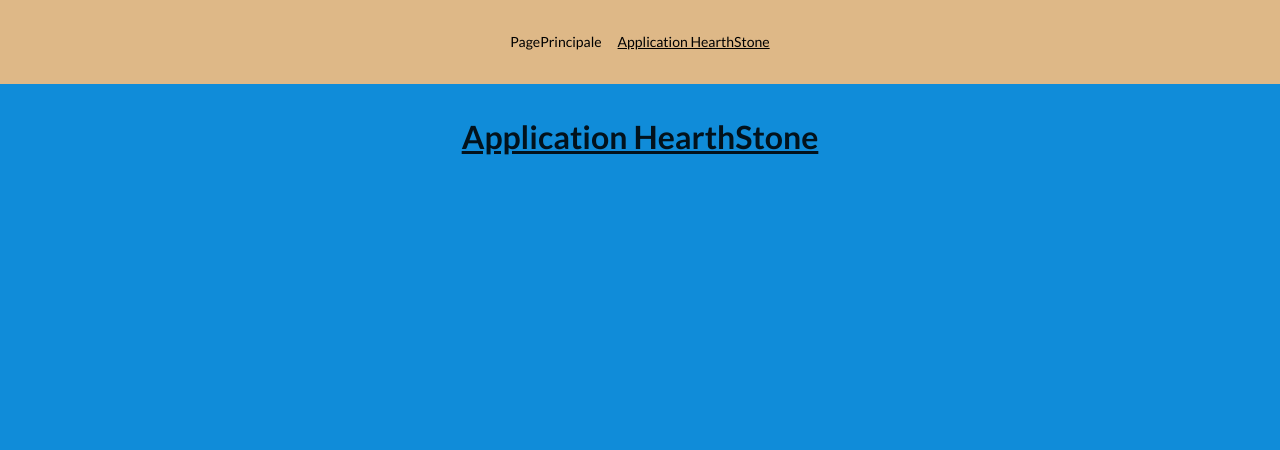
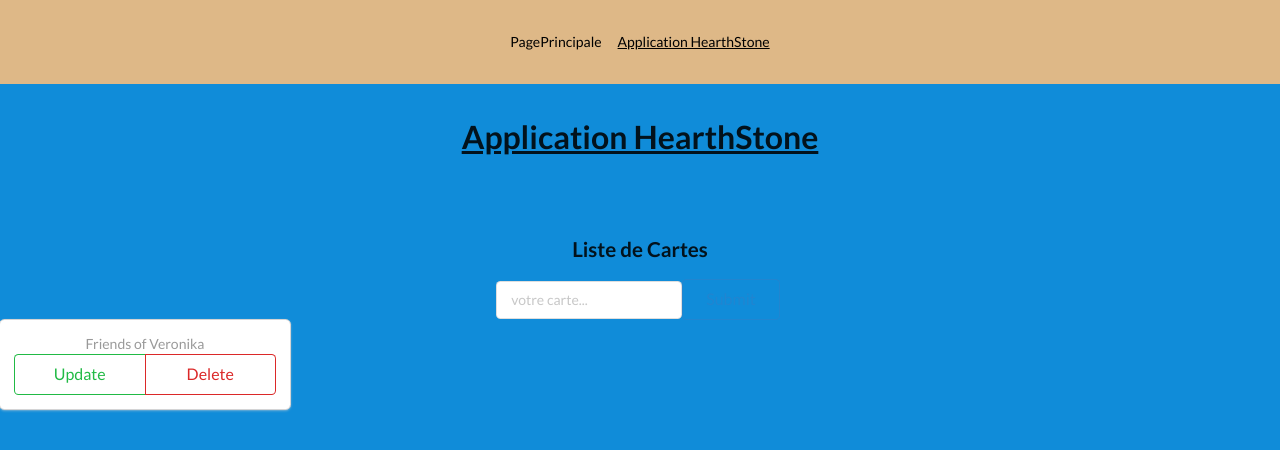
Before and after one commit to PatF3lix/FullStackHeartStone, a React (Create React App) app in the folder HeartStone/my-heartstone-app/: page /HearthStone in a window 1280 px wide. Shown: the top 450 px of the page. Built offline with nearby package versions, Linux system fonts and the light colour scheme.

Commit message:
Ci Controler created next step connect react client to react api

```diff
--- /dev/null
+++ b/HeartStone/my-heartstone-app/src/Controller/HearthStoneController.js
@@ -0,0 +1,39 @@
+import { Fragment, useState } from 'react';
+import axios from 'axios';
+
+const HearthStoneController = () => {
+    const [carte, setCarte] = useState('');
+
+    //http://localhost:4000/api/GetCarte/:id
+    const getCarteHandler = () => {
+        console.log('inside getCarte');
+    };
+
+    //http://localhost:4000/api/GetCartes
+    const getTouteLesCarteHandler = () => {
+        console.log('inside getTouteLesCartes');
+    };
+
+    //http://localhost:4000/api/AjouterCarte
+    const ajouterCarteHandler = () => {
+        axios.post('http://localhost:4000/postCarte', {
+            Carte: carte
+        })
+    };
+
+    //http://localhost:4000/api/DeleteCarte/:id
+    const deleteHandler = () => {
+        console.log('inside delete');
+    };
+
+    // http://localhost:4000/api/UpdateCarte/1
+    const updateHandler = () => {
+        console.log('inside update');
+    };
+
+    return <Fragment>
+
+    </Fragment>
+};
+
+export default HearthStoneController;
--- a/HeartStone/my-heartstone-app/src/Pages/PageHeartSone.js
+++ b/HeartStone/my-heartstone-app/src/Pages/PageHeartSone.js
@@ -1,10 +1,33 @@
-import { Fragment } from "react";
+import React, { Fragment, useState } from 'react';
+import HearthStoneController from '../Controller/HearthStoneController';
 
 const PageHearthStone = () => {
+    const [carte, setCarte] = useState('');
     return <Fragment>
         <u>
             <h1 style={{ paddingBottom: '50px' }}>Application HearthStone</h1>
         </u>
+                <h3>Liste de Cartes</h3>
+        <div className='ui input'>
+            <input value={carte} onChange={e => setCarte(e.target.value)} placeholder='votre carte...' />
+            {console.log(carte)}
+        </div>
+        <button onClick={HearthStoneController.ajouterCarteHandler} className='ui primary button basic'>Submit</button>
+        <div className="ui cards">
+            <div className="card">
+                <div className="content">
+                    <div className="meta">
+                        Friends of Veronika
+                    </div>
+                    <div className="extra content">
+                        <div className="ui two buttons">
+                            <div className="ui basic green button" onClick={HearthStoneController.updateCarte}>Update</div>
+                            <div className="ui basic red button" onClick={HearthStoneController.deleteCarte}>Delete</div>
+                        </div>
+                    </div>
+                </div>
+            </div>
+        </div>
     </Fragment>
 };
 
```
Also changed, not shown: HeartStone/my-heartstone-app/src/Applications/AppHearthStone.js (deleted, +0 -55 lines), 1 other file (tests, documents, lock files or other folders).
